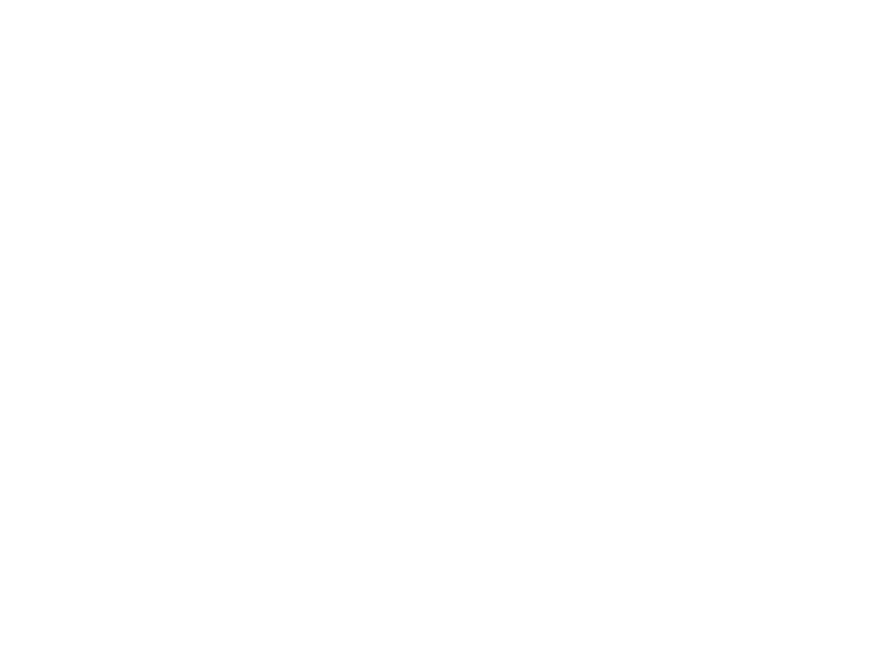
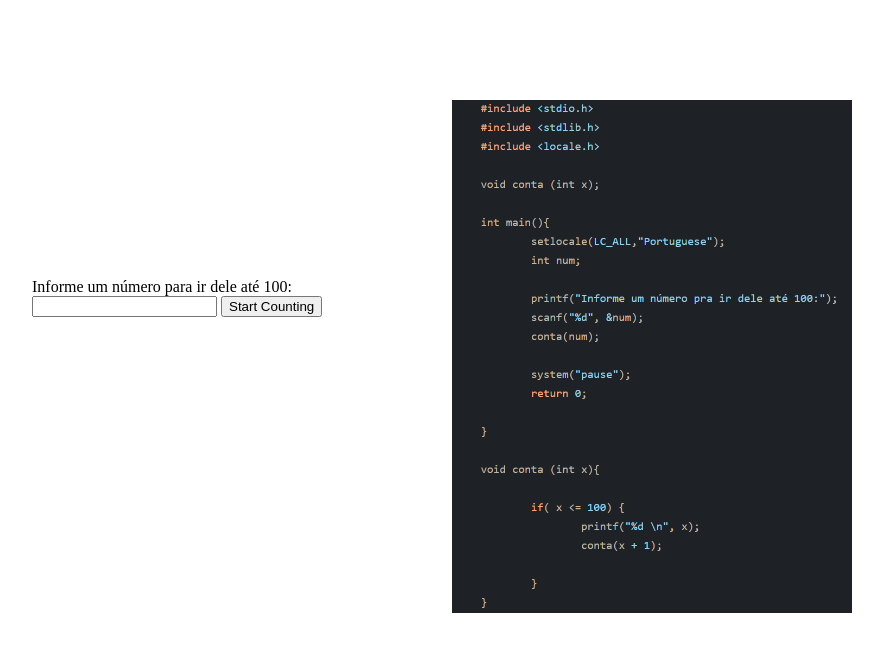
Before and after one commit to hot0turtle/sesi-js-pra-c, a plain HTML site: page exerc1/index.html in a window 1280 px wide. Shown: the whole page, without its empty margins (198-1081 px from the left). Drawn offline with Linux system fonts and the light colour scheme.

Commit message:
exerc1 pronto

```diff
--- a/exerc1/index.html
+++ b/exerc1/index.html
@@ -1,12 +1,28 @@
 <!DOCTYPE html>
 <html lang="en">
+
 <head>
     <meta charset="UTF-8">
     <meta name="viewport" content="width=device-width, initial-scale=1.0">
     <title>Document</title>
     <script src="script.js"></script>
+    <link rel="stylesheet" href="style.css">
 </head>
+
 <body>
+    <div class="td">
+        <div class="txt">
+        <label for="numInput">Informe um número para ir dele até 100:</label>
+        <input type="number" id="numInput">
+        <button onclick="startCounting()">Start Counting</button>
+        <br>
+        <span id="output"></span>
+        <br>
+        </div>
+        <div class="img">
+        <img src="../img/exerc 1.png" alt="" width="400px">
+        </div>
+    </div>
+</body>
 
-</body>
 </html>
--- a/exerc1/script.js
+++ b/exerc1/script.js
@@ -0,0 +1,21 @@
+function conta(x) {
+    if (x <= 99) {
+        const outputDiv = document.getElementById('output');
+        outputDiv.innerHTML += x + 1 + '  -  ';
+        conta(x + 1);
+
+    }
+}
+
+function startCounting() {
+    const numInput = document.getElementById('numInput');
+    const num = parseInt(numInput.value);
+    const outputDiv = document.getElementById('output');
+
+    if (!isNaN(num)) {
+        outputDiv.innerHTML = ''; // Clear previous output
+        conta(num);
+    } else {
+        alert("Please enter a valid number.");
+    }
+}
--- /dev/null
+++ b/exerc1/style.css
@@ -0,0 +1,23 @@
+*{
+    margin: 0%;
+    gap: 0px;
+}
+.td{
+    display: flex;
+    flex-direction: row;
+    align-items: center;
+    justify-content: center;
+}
+
+.txt{
+    width: 400px;
+}
+.img{
+    display: flex;
+
+    align-items: center;
+    justify-content: center;
+    width: 400px;
+    margin-top: 100px;
+    margin-left: 20px;
+}
```
Also changed, not shown: img/exerc 1.png (added).
